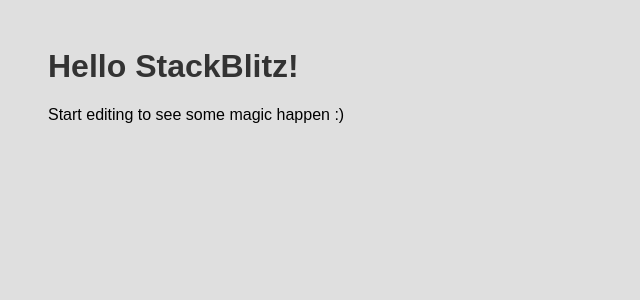
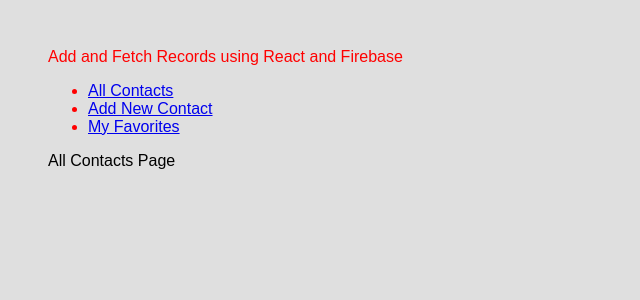
Before and after one commit to arulprofessional/react-ogqv7r, a React (Create React App) app: page / in a window 1280 px wide. Shown: the top 300 px of the page, without its empty margins (0-640 px from the left). Built offline with nearby package versions, Linux system fonts and the light colour scheme.

Commit message:
Initial Commit

```diff
--- a/package.json
+++ b/package.json
@@ -4,7 +4,8 @@
   "private": true,
   "dependencies": {
     "react": "^18.1.0",
-    "react-dom": "^18.1.0"
+    "react-dom": "^18.1.0",
+    "react-router-dom": "^6.8.1"
   },
   "scripts": {
     "start": "react-scripts start",
--- a/src/App.js
+++ b/src/App.js
@@ -1,11 +1,22 @@
-import React from "react";
-import "./style.css";
+import React from 'react';
+import './style.css';
+import { Route, Routes } from 'react-router-dom';
+
+import AllContactsPage from './pages/AllContacts';
+import NewContactPage from './pages/NewContact';
+import FavoritesPage from './pages/Favorites';
+
+import MainNavigation from './components/layout/MainNavigation';
 
 export default function App() {
   return (
     <div>
-      <h1>Hello StackBlitz!</h1>
-      <p>Start editing to see some magic happen :)</p>
+      <MainNavigation />
+      <Routes>
+        <Route path="/" exact element={<AllContactsPage />} />
+        <Route path="new-contact" exact element={<NewContactPage />} />
+        <Route path="favorites" exact element={<FavoritesPage />} />
+      </Routes>
     </div>
   );
 }
--- /dev/null
+++ b/src/components/layout/MainNavigation.js
@@ -0,0 +1,26 @@
+import React from 'react';
+import '../../style.css';
+import { Link } from 'react-router-dom';
+
+import classes from './MainNavigation.module.css';
+
+export default function MainNavigation() {
+  return (
+    <header className={classes.header}>
+      <div>Add and Fetch Records using React and Firebase</div>
+      <nav>
+        <ul>
+          <li>
+            <Link to="/">All Contacts</Link>
+          </li>
+          <li>
+            <Link to="/new-contact">Add New Contact</Link>
+          </li>
+          <li>
+            <Link to="/favorites">My Favorites</Link>
+          </li>
+        </ul>
+      </nav>
+    </header>
+  );
+}
--- /dev/null
+++ b/src/components/layout/MainNavigation.module.css
@@ -0,0 +1,3 @@
+.header {
+  color: red;
+}
--- /dev/null
+++ b/src/pages/AllContacts.js
@@ -0,0 +1,6 @@
+import React from 'react';
+import '../style.css';
+
+export default function AllContactsPage() {
+  return <div>All Contacts Page</div>;
+}
--- /dev/null
+++ b/src/pages/Favorites.js
@@ -0,0 +1,6 @@
+import React from 'react';
+import '../style.css';
+
+export default function FavoritesPage() {
+  return <div>Favorites Page</div>;
+}
--- /dev/null
+++ b/src/pages/NewContact.js
@@ -0,0 +1,6 @@
+import React from 'react';
+import '../style.css';
+
+export default function NewContactPage() {
+  return <div>New Contact Page</div>;
+}
```
Also changed, not shown: src/index.js (+4 -3 lines).
